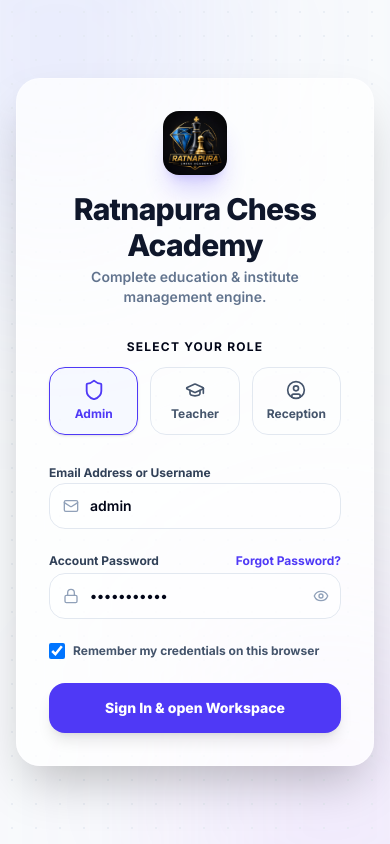
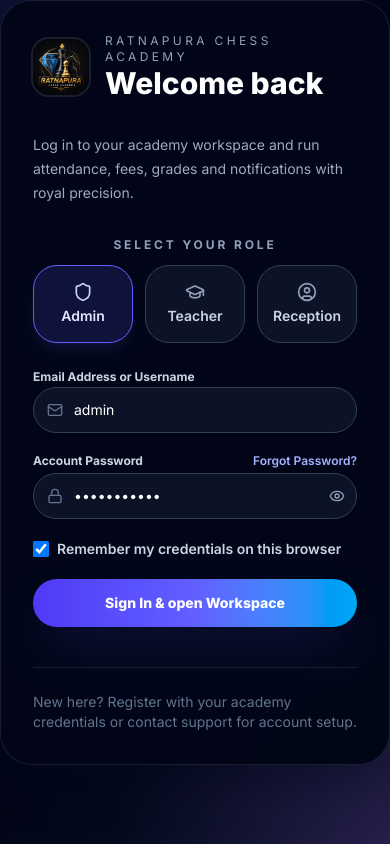
Before and after one commit to LihiniAthukorala/Academy-System, a React (Vite) app: page /login in a window 390 px wide. Built offline with nearby package versions, Linux system fonts and the light colour scheme.

Commit message:
Enhance UI components in Sidebar, Dashboard, and Login pages for improved aesthetics and user experience

```diff
--- a/src/components/Sidebar.jsx
+++ b/src/components/Sidebar.jsx
@@ -90,13 +90,13 @@
     const sidebarWidthStyles = isCollapsed ? 'w-20' : 'w-64';
 
     const sidebarContent = (
-        <div className="flex flex-col h-full bg-white dark:bg-slate-900 border-r border-slate-100 dark:border-slate-800 transition-all duration-300">
+        <div className="flex flex-col h-full bg-white text-slate-900 dark:bg-slate-950 dark:text-slate-100 border-r border-slate-200 dark:border-slate-800 transition-all duration-300 shadow-sm">
             {/* Brand Header */}
-                    <div className="flex items-center justify-between h-16 px-4 border-b border-slate-100 dark:border-slate-800">
+            <div className="flex items-center justify-between h-20 px-5 border-b border-slate-200 dark:border-slate-800 bg-white/90 dark:bg-slate-950/95">
                 <div className="flex items-center gap-3 overflow-hidden">
-                    <img src="/ratnapura-logo.jpeg" alt="Ratnapura Chess Academy logo" className="w-10 h-10 rounded-2xl bg-slate-900 object-cover" />
+                    <img src="/ratnapura-logo.jpeg" alt="Ratnapura Chess Academy logo" className="w-12 h-12 rounded-2xl bg-slate-900 object-cover shadow-lg shadow-slate-200/10" />
                     {!isCollapsed && (
-                        <span className="font-extrabold text-lg bg-gradient-to-r from-indigo-650 via-indigo-600 to-purple-600 bg-clip-text text-transparent tracking-wide whitespace-nowrap">
+                        <span className="text-base font-semibold tracking-wide text-slate-900 dark:text-white">
                             Ratnapura Chess Academy
                         </span>
                     )}
@@ -104,7 +104,7 @@
                 {!isMobileOpen && (
                     <button
                         onClick={() => setIsCollapsed(!isCollapsed)}
-                        className="hidden md:flex items-center justify-center w-8 h-8 rounded-2xl bg-slate-100 dark:bg-slate-900 text-slate-500 hover:text-slate-900 dark:hover:text-slate-100 hover:bg-slate-200 dark:hover:bg-slate-800 transition-colors duration-200 shrink-0 cursor-pointer"
+                        className="hidden md:flex items-center justify-center w-9 h-9 rounded-2xl bg-slate-100 dark:bg-slate-900 text-slate-500 hover:text-slate-900 dark:hover:text-slate-100 hover:bg-slate-200 dark:hover:bg-slate-800 transition-colors duration-200 shrink-0 cursor-pointer"
                     >
                         {isCollapsed ? <ChevronRight className="w-4 h-4" /> : <ChevronLeft className="w-4 h-4" />}
                     </button>
@@ -121,13 +121,13 @@
                             to={item.path}
                             onClick={() => setIsMobileOpen(false)}
                             className={({ isActive }) =>
-                                `flex items-center gap-3 px-3 py-3 rounded-2xl text-sm font-semibold transition-all duration-200 group relative ${isActive
-                                    ? 'bg-indigo-50 dark:bg-indigo-950/40 text-indigo-600 dark:text-indigo-300 shadow-sm shadow-indigo-100 dark:shadow-none border-l-4 border-indigo-600 dark:border-indigo-400'
-                                    : 'text-slate-700 dark:text-slate-300 hover:bg-slate-50 dark:hover:bg-slate-850 hover:text-slate-900 dark:hover:text-slate-100'
+                                `flex items-center gap-3 px-4 py-3 rounded-3xl text-sm font-semibold transition-all duration-200 group relative ${isActive
+                                    ? 'bg-violet-100/90 text-violet-700 shadow-[0_10px_30px_-20px_rgba(79,70,229,0.45)] border-l-4 border-violet-500'
+                                    : 'text-slate-700 hover:bg-slate-100 dark:text-slate-300 dark:hover:bg-slate-900/80 hover:text-slate-900'
                                 }`
                             }
                         >
-                            <Icon className="w-5 h-5 shrink-0 transition-transform group-hover:scale-105" />
+                            <Icon className="w-5 h-5 shrink-0 transition-transform group-hover:scale-110 ${isActive ? 'text-violet-600' : 'text-slate-500'}" />
                             {!isCollapsed && <span className="flex-1 truncate">{item.label}</span>}
 
                             {/* Badge count */}
--- a/src/index.css
+++ b/src/index.css
@@ -77,6 +77,14 @@
 }
 
 @layer utilities {
+  .bg-chessboard {
+    background-image:
+      linear-gradient(90deg, rgba(255,255,255,0.04) 1px, transparent 1px),
+      linear-gradient(rgba(255,255,255,0.04) 1px, transparent 1px);
+    background-size: 44px 44px;
+    background-position: 0 0, 22px 22px;
+  }
+
   .no-scrollbar::-webkit-scrollbar {
     display: none;
   }
--- a/src/pages/Login.jsx
+++ b/src/pages/Login.jsx
@@ -38,33 +38,65 @@
     ];
 
     return (
-        <div className="min-h-screen flex items-center justify-center relative overflow-hidden bg-slate-50 dark:bg-slate-950 px-4">
-            {/* Decorative Gradient Blobs */}
-            <div className="absolute top-[-20%] left-[-10%] w-[50%] h-[50%] rounded-full bg-indigo-400/20 blur-[120px] dark:bg-indigo-900/10 pointer-events-none"></div>
-            <div className="absolute bottom-[-20%] right-[-10%] w-[50%] h-[50%] rounded-full bg-purple-400/20 blur-[120px] dark:bg-purple-900/10 pointer-events-none"></div>
+        <div className="min-h-screen relative overflow-hidden bg-slate-950 text-slate-100">
+            <div className="absolute inset-0 bg-chessboard opacity-25 pointer-events-none"></div>
+            <div className="absolute inset-0 bg-gradient-to-br from-slate-950 via-slate-950/95 to-slate-900/85 pointer-events-none"></div>
+            <div className="absolute inset-0 bg-[radial-gradient(circle_at_top_left,_rgba(99,102,241,0.12),transparent_28%),radial-gradient(circle_at_bottom_right,_rgba(168,85,247,0.16),transparent_30%)] pointer-events-none"></div>
 
-            {/* Styled Grid Overlay */}
-            <div className="absolute inset-0 bg-[radial-gradient(#e2e8f0_1px,transparent_1px)] dark:bg-[radial-gradient(#1e293b_1px,transparent_1px)] [background-size:24px_24px] opacity-60 pointer-events-none"></div>
+            <div className="relative z-10 mx-auto grid w-full max-w-6xl overflow-hidden rounded-[2rem] border border-white/10 bg-slate-950/95 shadow-2xl shadow-slate-950/40 sm:grid-cols-[1.1fr_0.9fr]">
+                <div className="relative hidden overflow-hidden border-r border-white/10 bg-slate-950/90 p-8 sm:flex flex-col justify-between">
+                    <div className="absolute inset-0 bg-[radial-gradient(circle_at_top_left,_rgba(255,255,255,0.08),transparent_30%)] pointer-events-none"></div>
+                    <div className="absolute right-[-8%] top-1/4 h-[280px] w-[280px] rounded-full bg-indigo-500/10 blur-3xl pointer-events-none"></div>
+                    <div className="relative z-10 flex h-full flex-col justify-between gap-8">
+                        <div>
+                            <span className="inline-flex items-center gap-2 rounded-full border border-slate-700/70 bg-white/5 px-4 py-2 text-xs uppercase tracking-[0.26em] text-slate-300">
+                                Ratnapura Chess Academy
+                            </span>
+                            <h1 className="mt-8 text-4xl font-extrabold tracking-tight text-white sm:text-5xl">
+                                A premium chess institute for aspiring champions
+                            </h1>
+                            <p className="mt-4 max-w-xl text-sm leading-7 text-slate-300/80">
+                                Sign in to manage students, classes, fees and attendance from one premium chess academy workspace.
+                            </p>
+                        </div>
 
-            {/* Login Card wrapper */}
-            <div className="w-full max-w-xl z-10 animate-slide-in">
-                <div className="glassmorphism rounded-3xl shadow-2xl overflow-hidden border border-white/40 dark:border-slate-800 p-8 md:p-10">
+                        <div className="grid gap-6">
+                            <div className="rounded-[1.75rem] border border-white/10 bg-slate-900/75 p-6 shadow-inner shadow-slate-950/25">
+                                <div className="text-[7rem] font-black leading-none text-white/10 select-none">♚</div>
+                                <p className="mt-4 text-sm text-slate-300/80">
+                                    Inspired by the royal king — every move is planned with precision and poise.
+                                </p>
+                            </div>
+                            <div className="grid gap-4 sm:grid-cols-2">
+                                <div className="rounded-3xl border border-white/10 bg-slate-900/70 p-5">
+                                    <span className="text-[0.65rem] uppercase tracking-[0.26em] text-slate-400">Active Students</span>
+                                    <p className="mt-3 text-3xl font-extrabold text-white">1.2k+</p>
+                                </div>
+                                <div className="rounded-3xl border border-white/10 bg-slate-900/70 p-5">
+                                    <span className="text-[0.65rem] uppercase tracking-[0.26em] text-slate-400">Lessons Today</span>
+                                    <p className="mt-3 text-3xl font-extrabold text-white">24</p>
+                                </div>
+                            </div>
+                        </div>
+                    </div>
+                </div>
 
-                    {/* Logo Headers */}
-                    <div className="text-center mb-8">
-                        <img src="/ratnapura-logo.jpeg" alt="Ratnapura Chess Academy logo" className="mx-auto w-16 h-16 rounded-2xl shadow-xl shadow-indigo-600/20 mb-4" />
-                        <h2 className="text-3xl font-extrabold tracking-tight text-slate-900 dark:text-slate-100">
-                            Ratnapura Chess Academy
-                        </h2>
-                        <p className="text-sm text-slate-500 dark:text-slate-455 font-semibold mt-1">
-                            Complete education & institute management engine.
-                        </p>
+                <div className="relative bg-slate-950/90 p-8 sm:p-10">
+                    <div className="mb-8 flex items-center gap-4">
+                        <img src="/ratnapura-logo.jpeg" alt="Ratnapura Chess Academy logo" className="h-14 w-14 rounded-2xl object-cover ring-2 ring-white/10" />
+                        <div>
+                            <p className="text-xs uppercase tracking-[0.28em] text-slate-400">Ratnapura Chess Academy</p>
+                            <h2 className="text-3xl font-extrabold text-white">Welcome back</h2>
+                        </div>
                     </div>
 
-                    <form onSubmit={handleSubmit(onSubmit)} className="space-y-6">
-                        {/* Role Select Buttons */}
+                    <p className="max-w-xl text-sm leading-6 text-slate-300/80 mb-8">
+                        Log in to your academy workspace and run attendance, fees, grades and notifications with royal precision.
+                    </p>
+
+                    <form onSubmit={handleSubmit(onSubmit)} className="space-y-5">
                         <div>
-                            <label className="block text-xs font-bold text-slate-455 dark:text-slate-400 uppercase tracking-widest mb-3 text-center">
+                            <label className="block text-xs font-bold uppercase tracking-[0.24em] text-slate-400 mb-3 text-center sm:text-left">
                                 Select Your Role
                             </label>
                             <div className="grid grid-cols-3 gap-3">
@@ -76,27 +108,25 @@
                                             key={role.id}
                                             type="button"
                                             onClick={() => setSelectedRole(role.id)}
-                                            className={`flex flex-col items-center justify-center p-3 rounded-2xl border text-center transition-all duration-200 cursor-pointer ${isSelected
-                                                    ? 'border-indigo-650 bg-indigo-50/50 dark:bg-indigo-950/20 text-indigo-600 dark:text-indigo-400 shadow-sm'
-                                                    : 'border-slate-200 dark:border-slate-800 text-slate-600 dark:text-slate-450 hover:bg-slate-50 dark:hover:bg-slate-900 hover:border-slate-300 dark:hover:border-slate-700'
-                                                }`}
+                                            className={`flex flex-col items-center justify-center gap-1 rounded-3xl border px-3 py-4 text-center text-sm font-semibold transition-all duration-200 ${isSelected
+                                                ? 'border-indigo-500 bg-indigo-500/15 text-indigo-100 shadow-lg shadow-indigo-500/10'
+                                                : 'border-slate-700 bg-slate-900/80 text-slate-300 hover:border-slate-500 hover:bg-slate-900/95'
+                                            }`}
                                         >
-                                            <Icon className={`w-5 h-5 mb-1.5 ${isSelected ? 'scale-110' : ''}`} />
-                                            <span className="text-xs font-bold">{role.label}</span>
-                                            <span className="text-[9px] opacity-75 mt-0.5 hidden sm:block">{role.desc}</span>
+                                            <Icon className={`w-5 h-5 ${isSelected ? 'text-indigo-200' : 'text-slate-400'}`} />
+                                            <span>{role.label}</span>
                                         </button>
                                     );
                                 })}
                             </div>
                         </div>
 
-                        {/* Email/Username field */}
                         <div className="space-y-1">
-                            <label className="text-xs font-bold text-slate-700 dark:text-slate-300">
+                            <label className="text-xs font-bold text-slate-300">
                                 Email Address or Username
                             </label>
                             <div className="relative">
-                                <span className="absolute inset-y-0 left-0 pl-3.5 flex items-center pointer-events-none text-slate-400 dark:text-slate-500">
+                                <span className="absolute inset-y-0 left-0 pl-3.5 flex items-center text-slate-500">
                                     <Mail className="w-4 h-4" />
                                 </span>
                                 <input
@@ -109,23 +139,22 @@
                                     })}
                                     type="text"
                                     placeholder="admin, receptionist, or email"
-                                    className={`pl-10 pr-4 py-3 w-full rounded-2xl border bg-white/50 dark:bg-slate-900/50 text-sm font-semibold focus:outline-none focus:ring-4 transition-all ${errors.emailOrUsername
-                                            ? 'border-rose-500 focus:ring-rose-500/10 focus:border-rose-500'
-                                            : 'border-slate-200 dark:border-slate-750 focus:ring-indigo-500/10 focus:border-indigo-550 dark:focus:border-indigo-500'
-                                        }`}
+                                    className={`pl-10 pr-4 py-3 w-full rounded-3xl border bg-slate-900/80 text-sm text-white shadow-sm transition-all ${errors.emailOrUsername
+                                        ? 'border-rose-500 ring-2 ring-rose-500/10'
+                                        : 'border-slate-700 focus:border-indigo-500 ring-1 ring-transparent focus:ring-indigo-500/20'
+                                    }`}
                                 />
                             </div>
                             {errors.emailOrUsername && (
-                                <p className="text-rose-550 text-xs font-semibold mt-1">
+                                <p className="text-rose-400 text-xs font-semibold mt-1">
                                     {errors.emailOrUsername.message}
                                 </p>
                             )}
                         </div>
 
-                        {/* Password field */}
                         <div className="space-y-1">
                             <div className="flex items-center justify-between">
-                                <label className="text-xs font-bold text-slate-700 dark:text-slate-300">
+                                <label className="text-xs font-bold text-slate-300">
                                     Account Password
                                 </label>
                                 <a
@@ -134,13 +163,13 @@
                                         e.preventDefault();
                                         alert('Simulation Note: Default setup passwords are: "admin" / "password123". For reception: "receptionist" / "password123".');
                                     }}
-                                    className="text-xs font-bold text-indigo-600 hover:text-indigo-700 dark:text-indigo-400 hover:underline"
+                                    className="text-xs font-semibold text-indigo-300 hover:text-indigo-100"
                                 >
                                     Forgot Password?
                                 </a>
                             </div>
                             <div className="relative">
-                                <span className="absolute inset-y-0 left-0 pl-3.5 flex items-center pointer-events-none text-slate-400 dark:text-slate-500">
+                                <span className="absolute inset-y-0 left-0 pl-3.5 flex items-center text-slate-500">
                                     <Lock className="w-4 h-4" />
                                 </span>
                                 <input
@@ -153,51 +182,46 @@
                                     })}
                                     type={showPassword ? 'text' : 'password'}
                                     placeholder="••••••••"
-                                    className={`pl-10 pr-10 py-3 w-full rounded-2xl border bg-white/50 dark:bg-slate-900/50 text-sm font-semibold focus:outline-none focus:ring-4 transition-all ${errors.password
-                                            ? 'border-rose-500 focus:ring-rose-500/10 focus:border-rose-500'
-                                            : 'border-slate-200 dark:border-slate-750 focus:ring-indigo-500/10 focus:border-indigo-550 dark:focus:border-indigo-500'
-                                        }`}
+                                    className={`pl-10 pr-10 py-3 w-full rounded-3xl border bg-slate-900/80 text-sm text-white shadow-sm transition-all ${errors.password
+                                        ? 'border-rose-500 ring-2 ring-rose-500/10'
+                                        : 'border-slate-700 focus:border-indigo-500 ring-1 ring-transparent focus:ring-indigo-500/20'
+                                    }`}
                                 />
                                 <button
                                     type="button"
                                     onClick={() => setShowPassword(!showPassword)}
-                                    className="absolute inset-y-0 right-0 pr-3 flex items-center text-slate-400 hover:text-slate-600 dark:hover:text-slate-200 cursor-pointer"
+                                    className="absolute inset-y-0 right-0 pr-3 flex items-center text-slate-400 hover:text-slate-200"
                                 >
                                     {showPassword ? <EyeOff className="w-4 h-4" /> : <Eye className="w-4 h-4" />}
                                 </button>
                             </div>
                             {errors.password && (
-                                <p className="text-rose-550 text-xs font-semibold mt-1">
+                                <p className="text-rose-400 text-xs font-semibold mt-1">
                                     {errors.password.message}
                                 </p>
                             )}
                         </div>
 
-                        {/* Remember Me Box */}
-                        <div className="flex items-center">
+                        <div className="flex items-center gap-2 text-sm text-slate-400">
                             <input
                                 {...register('rememberMe')}
                                 id="remember_me"
                                 type="checkbox"
-                                className="h-4 w-4 rounded-md border-slate-350 dark:border-slate-600 text-indigo-650 focus:ring-indigo-500 cursor-pointer"
+                                className="h-4 w-4 rounded border-slate-600 bg-slate-900 text-indigo-500 focus:ring-indigo-500"
                             />
-                            <label
-                                htmlFor="remember_me"
-                                className="ml-2 block text-xs font-bold text-slate-600 dark:text-slate-400 cursor-pointer"
-                            >
+                            <label htmlFor="remember_me" className="font-semibold text-slate-300">
                                 Remember my credentials on this browser
                             </label>
                         </div>
 
-                        {/* Login Action Button */}
                         <button
                             type="submit"
                             disabled={isSubmitting}
-                            className="w-full flex justify-center py-3.5 px-4 border border-transparent rounded-2xl shadow-lg text-sm font-extrabold text-white bg-indigo-600 hover:bg-indigo-700 focus:outline-none focus:ring-4 focus:ring-indigo-500/20 active:translate-y-[1px] transition-all disabled:opacity-50 disabled:cursor-not-allowed cursor-pointer"
+                            className="w-full rounded-3xl bg-gradient-to-r from-indigo-600 via-indigo-500 to-sky-500 py-3.5 text-sm font-extrabold text-white shadow-2xl shadow-indigo-500/20 transition hover:from-indigo-500 hover:to-sky-600 disabled:opacity-50 disabled:cursor-not-allowed"
                         >
                             {isSubmitting ? (
-                                <span className="flex items-center gap-2">
-                                    <span className="w-4 h-4 border-2 border-white border-t-transparent rounded-full animate-spin"></span>
+                                <span className="flex items-center justify-center gap-2">
+                                    <span className="h-4 w-4 animate-spin rounded-full border-2 border-white border-t-transparent"></span>
                                     Verifying Session...
                                 </span>
                             ) : (
@@ -205,6 +229,10 @@
                             )}
                         </button>
                     </form>
+
+                    <div className="mt-10 border-t border-white/10 pt-6 text-sm text-slate-500">
+                        <p>New here? Register with your academy credentials or contact support for account setup.</p>
+                    </div>
                 </div>
             </div>
         </div>
```
Also changed, not shown: src/pages/Dashboard.jsx (+27 -26 lines).
